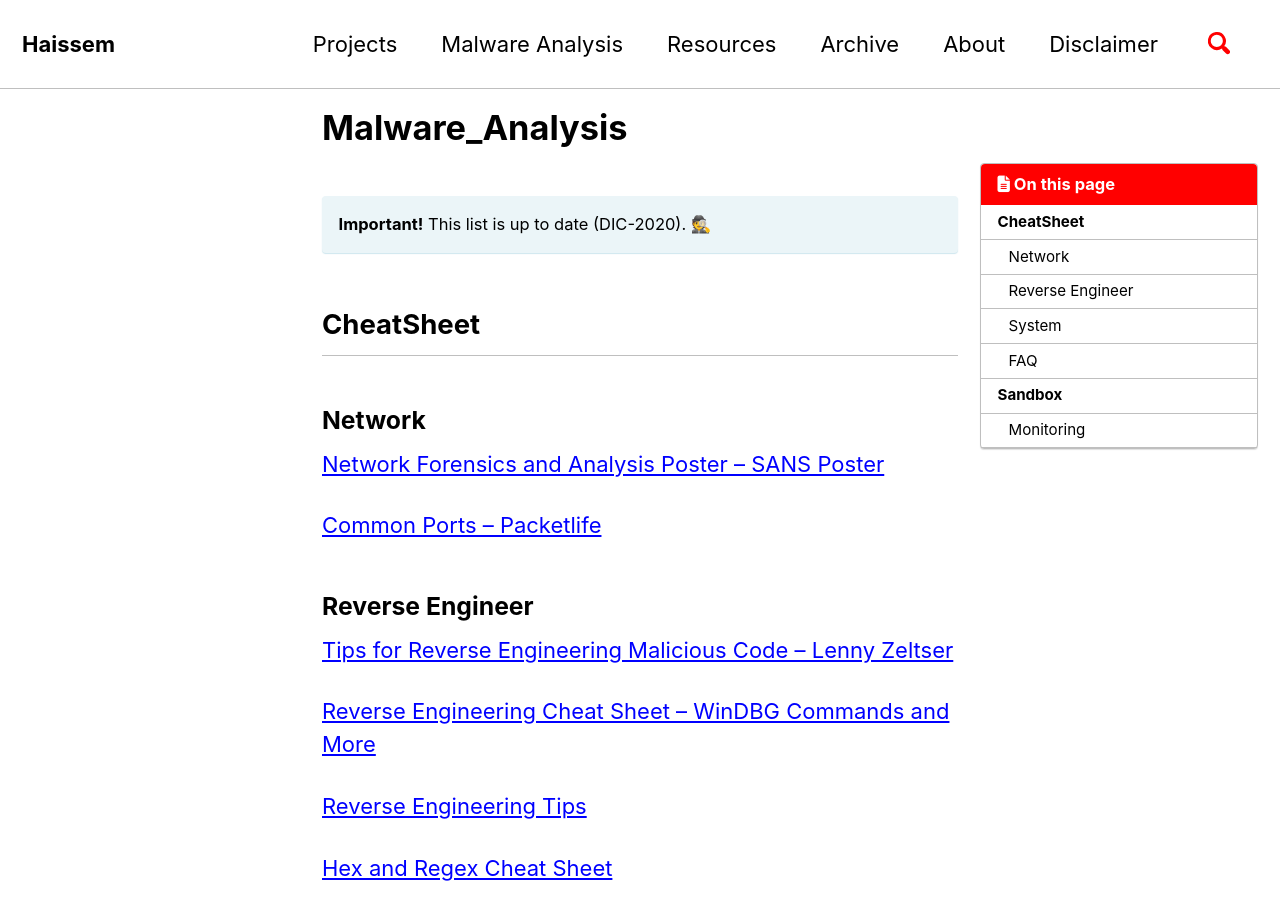
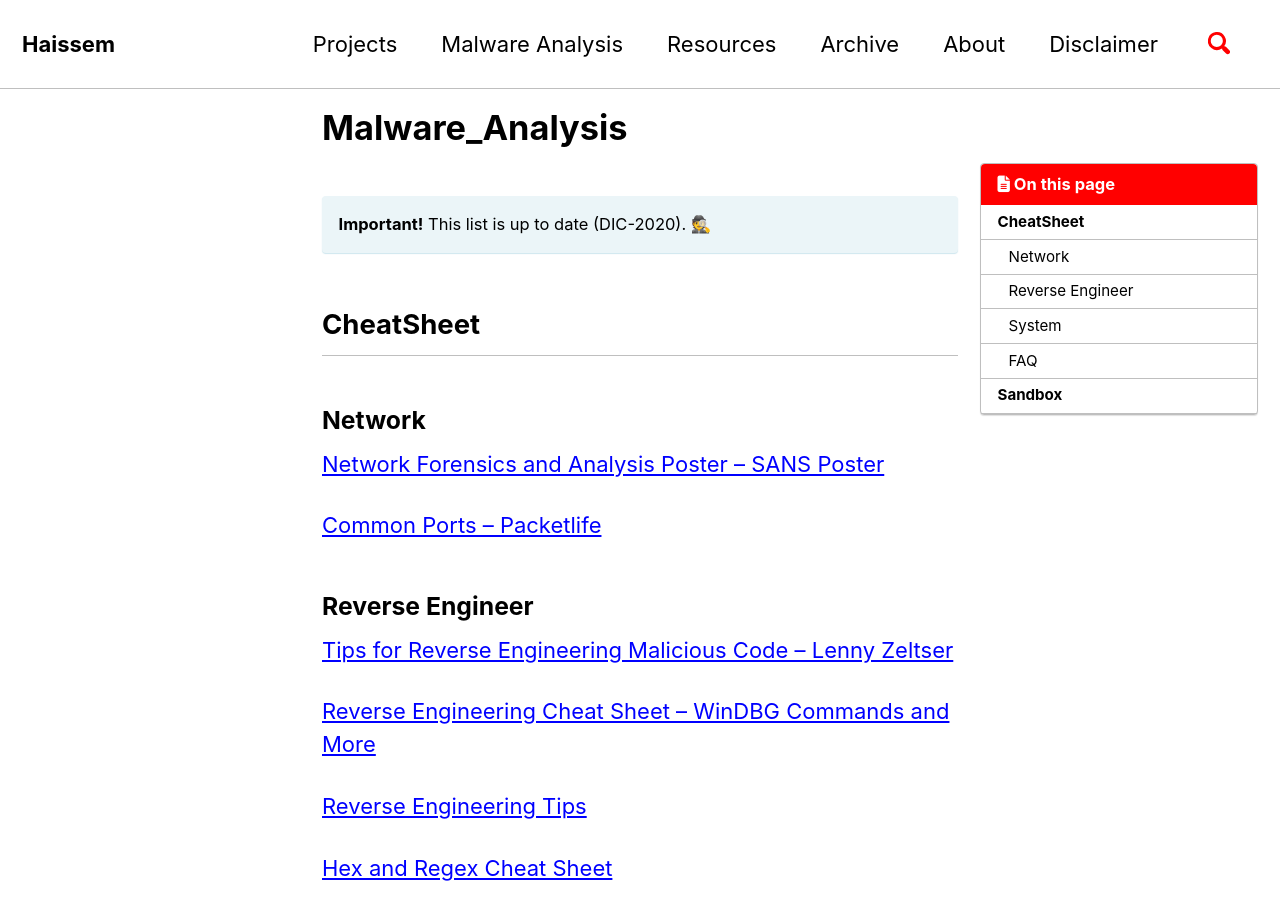
Before and after one commit to diegomessiah/diegomessiah.github.io, a Jekyll site: the page built from _pages/malware_analysis.md, in a window 1280 px wide and 900 px high. Built offline with Jekyll 4.4.1, drawn with Linux system fonts in a browser that asks for light colours; cached includes are drawn as plain includes; nearby versions of some CDN libraries.

Commit message:
Update malware_analysis.md

```diff
--- a/_pages/malware_analysis.md
+++ b/_pages/malware_analysis.md
@@ -97,7 +97,3 @@ toc: true
 **Paid Malware Analysis Sandboxes**
 
 <a href="https://www.hybrid-analysis.com/" target="_blank">Intezer</a>
-
-
-
-<h3>Monitoring</h3>
```
